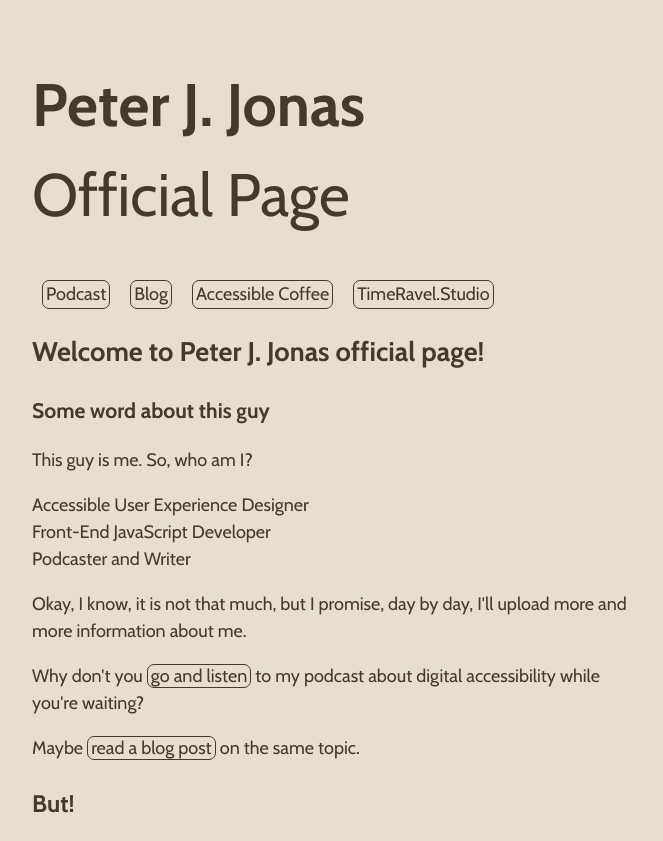
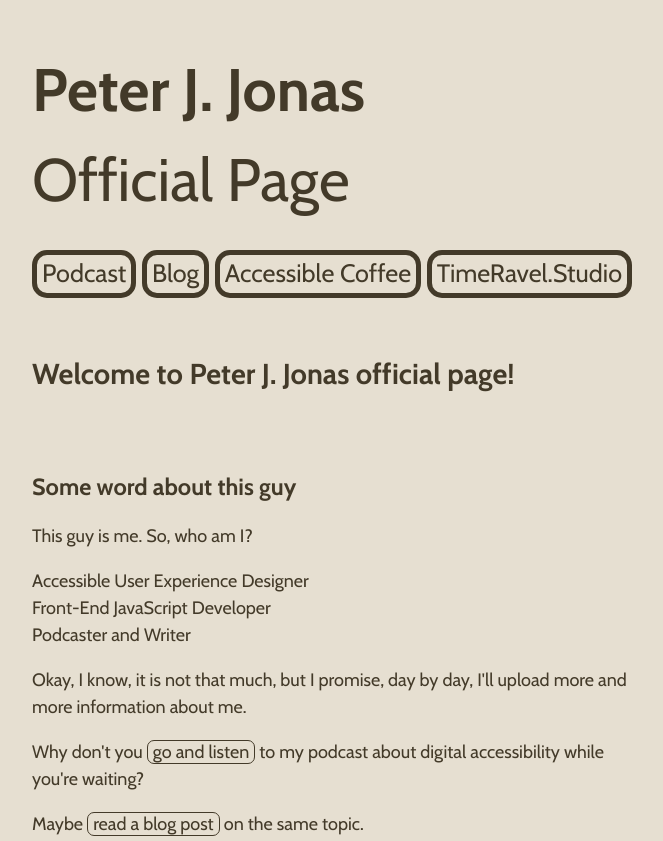
Before and after one commit to PeterJJonas/peterjjonas, a plain HTML site: page index.html in a window 1280 px wide. Shown: the top 841 px of the page, without its empty margins (308-971 px from the left). Drawn offline with nearby package versions, Linux system fonts and the light colour scheme.

Commit message:
Add some class and css to prepare for accessibility

```diff
--- a/css/coffee.css
+++ b/css/coffee.css
@@ -18,6 +18,18 @@ body {
   font-size: 18px;
 }
 
+header {
+  padding: 1.4rem 0;
+}
+
+h1 {
+  font-size: 1.6rem;
+}
+
+h2 {
+  font-size: 1.3rem;
+}
+
 main {
   max-width: 600px;
   margin:auto;
@@ -29,14 +41,14 @@ nav {
   display: -webkit-flex;
   display: -ms-flexbox;
   display: flex;
+  width: auto;
+  justify-content: space-between;
 }
 
-a:link {
+a:link,
+a:visited {
   color: var(--main-color);
   text-decoration: none;
-  border: 1px solid;
-  border-radius: 7px;
-  padding: 0 3px;
 }
 
 a:hover,
@@ -64,16 +76,18 @@ footer {
   font-weight: normal;
 }
 
+.textLink {
+  border: 1px solid;
+  border-radius: 7px;
+  padding: 0 5px;
+}
+
 .buttonLink {
-  margin: 0 10px;
-  border: solid 2px;
-  border-radius: 10px;
-  padding: 5px 10px;
-  width: auto;
-  text-align: center;
-  color: var(--main-color);
-  border-color: var(--main-color);
-  text-decoration: none;
+  padding: 0 5px;
+  font-size: 1.4rem;
+  border: 5px solid;
+  border-width: auto;
+  border-radius: 15px;
 }
 
 .shout {
--- a/index.html
+++ b/index.html
@@ -3,7 +3,7 @@
   <head>
     <meta charset="utf-8">
     <link rel="stylesheet" href="css/coffee.css">
-    <title>User Experience Design and Frontend Development by peterjjonas</title>
+    <title>User Experience Design and Frontend Development by Peter J. Jonas</title>
     <!-- favicon -->
     <link rel="apple-touch-icon" sizes="180x180" href="/favicon/apple-touch-icon.png">
     <link rel="icon" type="image/png" sizes="32x32" href="/favicon/favicon-32x32.png">
@@ -13,32 +13,32 @@
   <body>
     <main>
       <header>
-        <h1 class="peterjjonasLogo"><span class="peterjjonas">
-        Peter J. Jonas</span> <br> <span class="officialPage">Official Page</span></h1>
+        <div class="peterjjonasLogo"><div class="peterjjonas">
+        Peter J. Jonas </div><div class="officialPage">Official Page</div></div>
       </header>
       <nav>
         <a class="buttonLink" href="https://anchor.fm/accessiblecoffee">Podcast</a>
         <a class="buttonLink" href="https://dev.to/peterjjonas">Blog</a>
-        <a class="buttonLink" href="https://accessible.coffee">Accessible Coffee</a>
+        <a class="buttonLink" href="https://accessible.coffee">Accessible&nbsp;Coffee</a>
         <a class="buttonLink" href="https://timeravel.studio">TimeRavel.Studio</a>
       </nav>
       <section>
         <article>
           <header>
-            <h2>Welcome to Peter J. Jonas official page!</h2>
+            <h1>Welcome to Peter J. Jonas official page!</h1>
           </header>
-          <h3>Some word about this guy</h3>
+          <h2>Some word about this guy</h2>
           <p>This guy is me. So, who am I?</p>
           Accessible User Experience Designer <br>
           Front-End JavaScript Developer <br>
           Podcaster and Writer </p>
           <p>Okay, I know, it is not that much, but I promise, day by day, I'll upload more and more information about me.</p>
-          <p>Why don't you <a href="https://anchor.fm/accessiblecoffee">go&nbsp;and&nbsp;listen</a> to my podcast about digital accessibility while you're waiting?</p>
-          <p>Maybe <a href="https://dev.to/peterjjonas">read&nbsp;a&nbsp;blog&nbsp;post</a> on the same topic.</p>
+          <p>Why don't you <a class="textLink" href="https://anchor.fm/accessiblecoffee">go&nbsp;and&nbsp;listen</a> to my podcast about digital accessibility while you're waiting?</p>
+          <p>Maybe <a class="textLink" href="https://dev.to/peterjjonas">read&nbsp;a&nbsp;blog&nbsp;post</a> on the same topic.</p>
           <p class="shout">But!</p>
           <p>Don't give up!</p>
           <p>Please bookmark this page and come back soon; I am looking forward to having you here.</p>
-          <footer>You can connect me at <a href="https://linkedin.com/in/peterjjonas/">LinkedIn</a> <a href="https://dev.to/peterjjonas">dev.to</a> <a href="https://twitter.com/peterjjonas">Twitter</a> </footer>
+          <footer>You can connect me at <a class="textLink" href="https://linkedin.com/in/peterjjonas/">LinkedIn</a> <a class="textLink" href="https://dev.to/peterjjonas">dev.to</a> <a class="textLink" href="https://twitter.com/peterjjonas">Twitter</a> </footer>
         </article>
       </section>
     </main>
```
